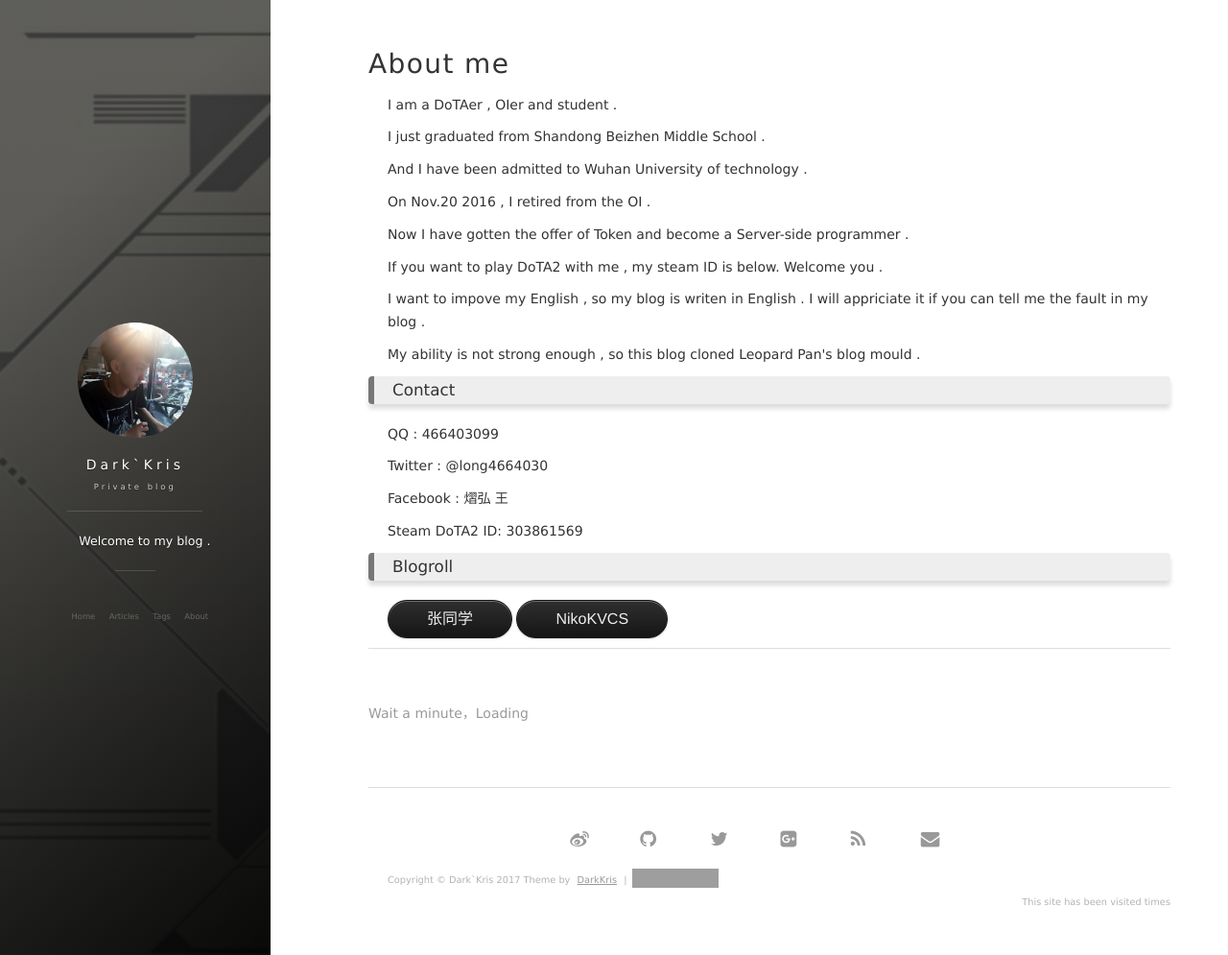
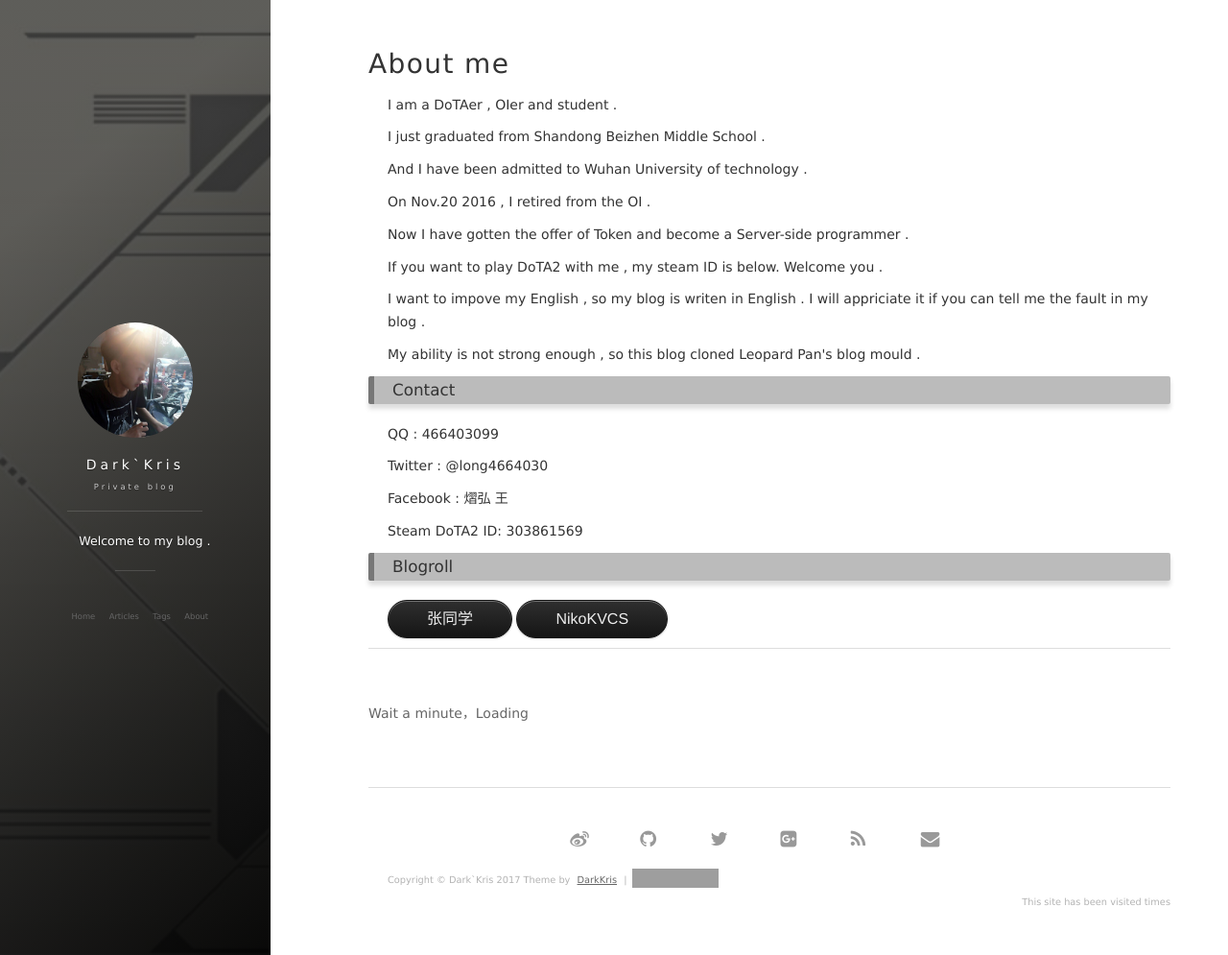
Before and after one commit to DeAntiWang/deantiwang.github.io, a Jekyll site: the page built from about.md, in a window 1280 px wide and 995 px high. Shown: the whole window at 96% size. Built offline with Jekyll 4.4.1, drawn with Linux system fonts in a browser that asks for light colours; nearby versions of some CDN libraries; comment, search, counter and statistics services are not loaded; grey boxes are pictures that could not be loaded.

Commit message:
美化css

```diff
--- a/css/main.css
+++ b/css/main.css
@@ -93,7 +93,7 @@
 
 a {
     text-decoration: none;
-    color: #999999;
+    color: #666666;
 
 }
 p a {
@@ -139,11 +139,11 @@
 h3 {
     font-size: 1.2em;
     text-indent: 4px;
-    border-radius: 4px;
+    border-radius: 2px;
     padding: 6px 15px;
     margin-bottom: 20px;
     margin-top: 5px;
-    background:#eeeeee;
+    background:#bbbbbb;
     /*0px right, 5px botton, 5px fuzzy*/
     box-shadow: 0px 5px 5px #dddddd;
     border-left: 6px solid #777777;
@@ -499,7 +499,7 @@
     overflow: auto; }
 .post hr {
     display: block;
-    width: 30%;
+    width: 70%;
     margin: 2em 0;
     border-top: 1px solid #DDDDDD; }
 
```
